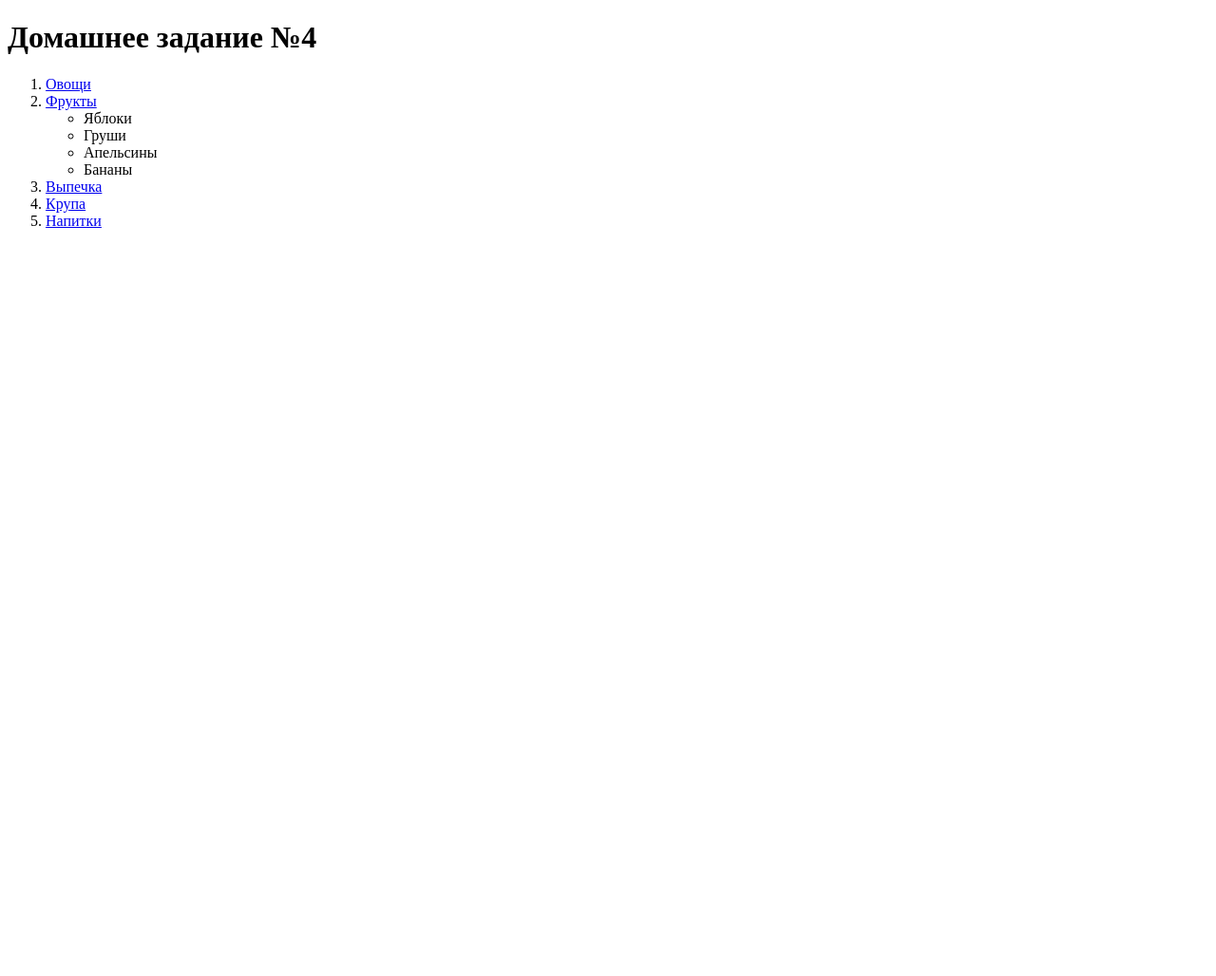
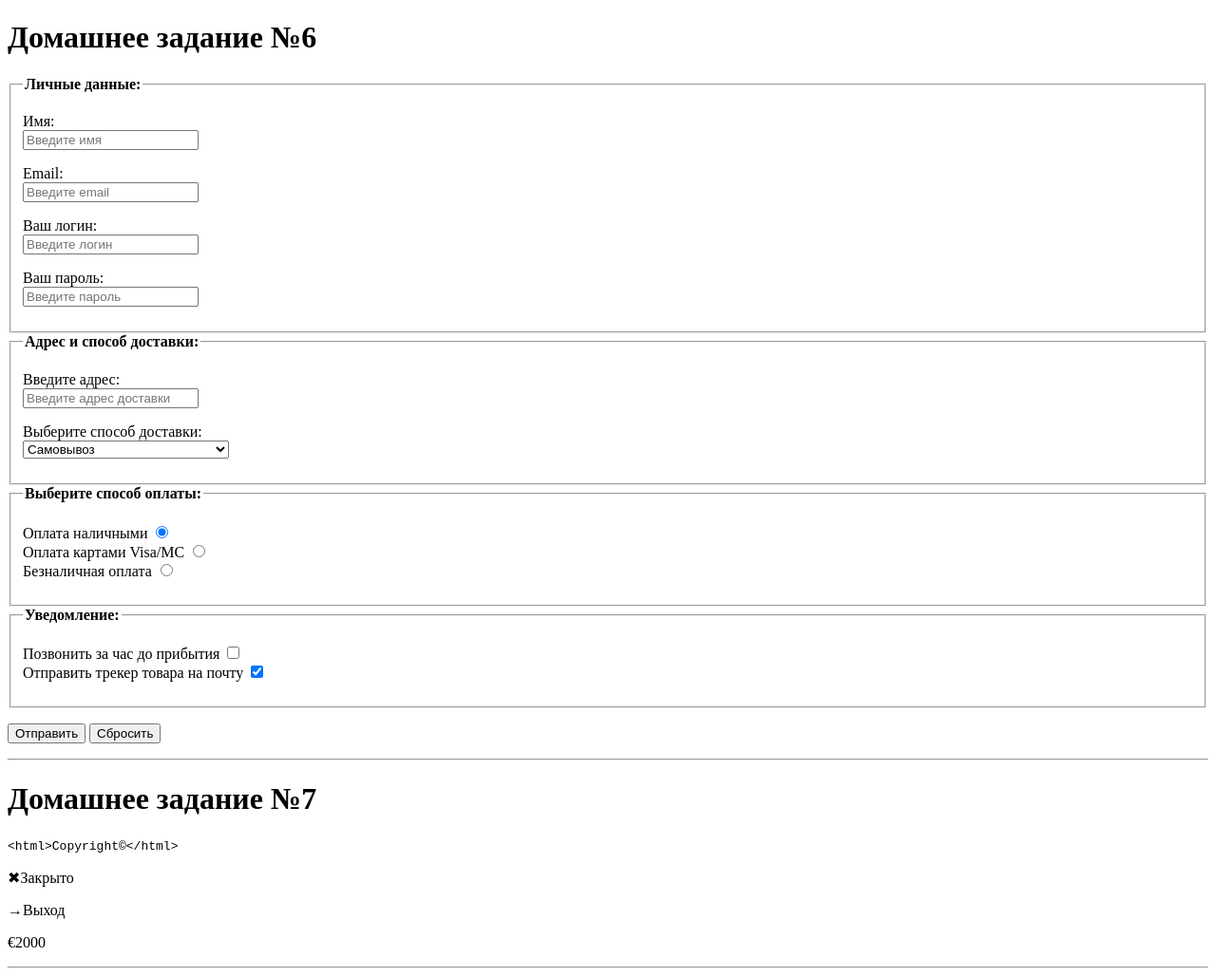
Before and after one commit to sanlander/dakota-programming-html-css, a plain HTML site: page index.html in a window 1280 px wide. Shown: the whole page at 95% size. Before the commit the page ends 800 px from the top, so only its background shows below. Drawn offline with Linux system fonts and the light colour scheme.

Commit message:
homework 6-7

```diff
--- a/index.html
+++ b/index.html
@@ -8,26 +8,95 @@
       content="Обучение html, первая web-страница, обучающий курс html/css"
     />
     <link rel="shortcut icon" type="image/png" href="image/favicon.png" />
-    <title>Домашнее задание №4.1</title>
+    <title>Домашнее задание № 6</title>
   </head>
   <body>
-    <!-- Homework 4.1 -->
-    <h1>Домашнее задание №4</h1>
-    <ol>
-      <li><a href="#">Овощи</a></li>
-      <li>
-        <a href="fruit.html">Фрукты</a>
+    <!-- Homework 6 -->
+<h1>Домашнее задание №6</h1>
 
-        <ul>
-          <li>Яблоки</li>
-          <li>Груши</li>
-          <li>Апельсины</li>
-          <li>Бананы</li>
-        </ul>
-      </li>
-      <li><a href="#">Выпечка</a></li>
-      <li><a href="#">Крупа</a></li>
-      <li><a href="#">Напитки</a></li>
-    </ol>
+  <form action="" method="GET">
+<fieldset>
+<legend><b>Личные данные:</b></legend>
+  <p>
+    <label for="name">Имя:</label> <br>
+    <input type="text" name="name" id="name" placeholder="Введите имя">
+  </p>
+  <p>
+    <label for="email">Email:</label> <br>
+    <input type="text" name="email" id="email" placeholder="Введите email">
+  </p>
+  <p>
+    <label for="login">Ваш логин:</label> <br>
+    <input type="text" name="login" id="login" placeholder="Введите логин">
+  </p>
+  <p>
+    <label for="password">Ваш пароль:</label> <br>
+    <input type="password" name="password" id="password" placeholder="Введите пароль">
+  </p>
+
+</fieldset>
+
+<fieldset>
+<legend><b>Адрес и способ доставки:</b></legend>
+<p>
+<label for="address">Введите адрес:</label> <br>
+<input type="text" name="address" id="address" placeholder="Введите адрес доставки">
+</p>
+<p>
+  <label for="delivery">Выберите способ доставки:</label> <br>
+    <select name="delivery" id="delivery">
+      <option value="del1">Самовывоз</option>
+      <option value="del2">Доставка курьером</option>
+      <option value="del3">Доставка почтовыми службами</option>
+      <option value="del1">Доставка самолетом</option>
+    </select>
+</p>
+</fieldset>
+
+<fieldset>
+  <legend><b>Выберите способ оплаты:</b></legend>
+  <p>
+      <label for="payment1">Оплата наличными</label>
+        <input type="radio" name="payment" id="payment1" checked><br>
+      <label for="payment2">Оплата картами Visa/MC</label>
+        <input type="radio" name="payment" id="payment2"><br>
+      <label for="payment3">Безналичная оплата</label>
+        <input type="radio" name="payment" id="payment3">
+  </p>
+</fieldset>
+
+<fieldset>
+  <legend><b>Уведомление:</b></legend>
+  <p>
+        <label for="notification1">Позвонить за час до прибытия</label>
+          <input type="checkbox" name="notification" id="notification1"><br>
+        <label for="notification2">Отправить трекер товара на почту</label>
+          <input type="checkbox" name="notification" id="notification2" checked>
+  </p>
+</fieldset>
+<p>
+  <input type="submit" value="Отправить"/>
+  <input type="reset" value="Сбросить"/>
+</p>
+</form>
+
+<!-- Homework 7 -->
+<hr>
+<h1>Домашнее задание №7</h1>
+
+<p>
+  <code>
+    &lt;html&gt;Copyright&copy;&lt;&sol;html&gt;
+  </code>
+</p>
+<p>
+  &#10006;Закрыто
+</p>
+<p>
+  &rarr;Выход
+</p>
+<p>
+  &euro;2000
+</p>
+<hr>
   </body>
-</html>
```
